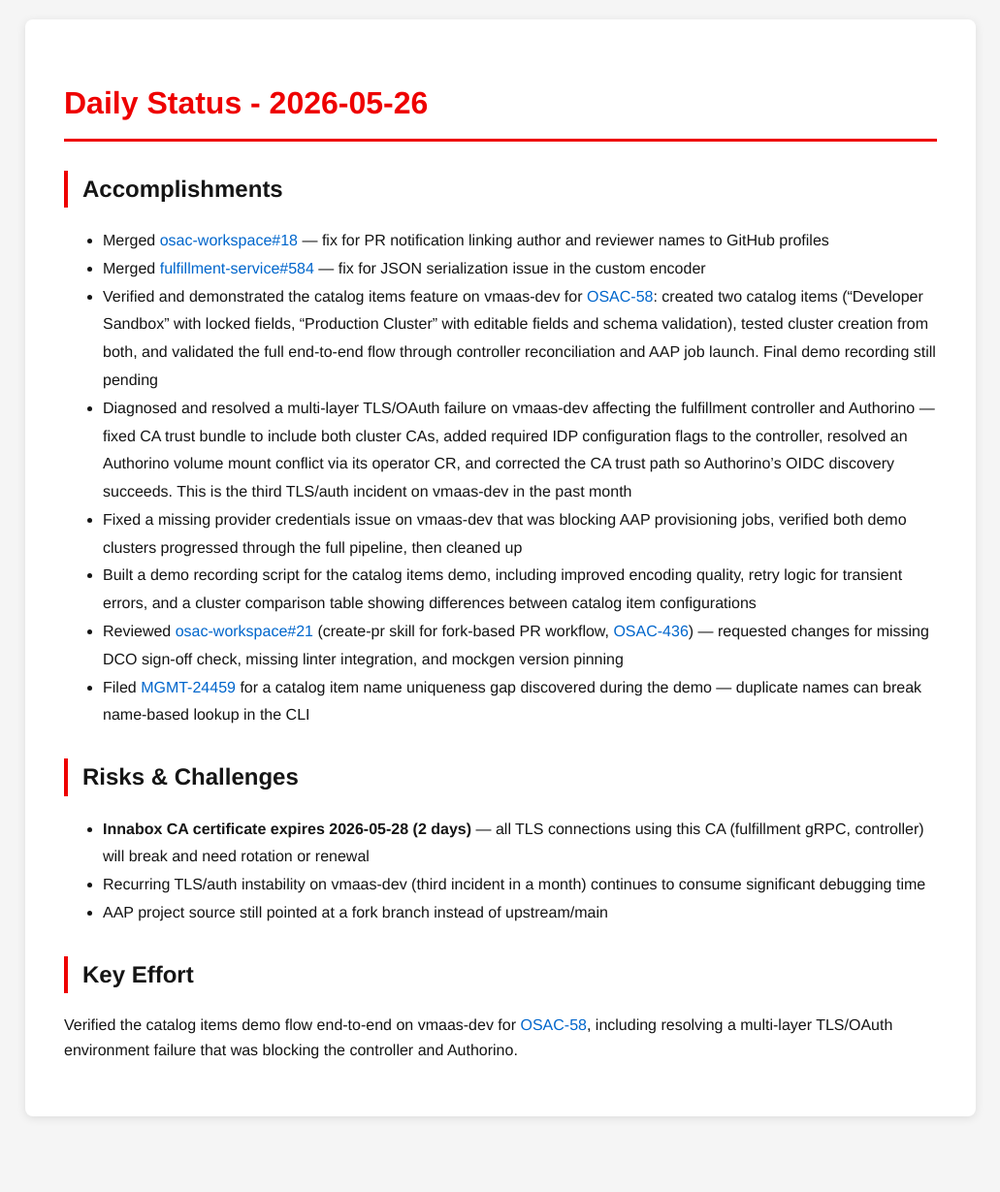
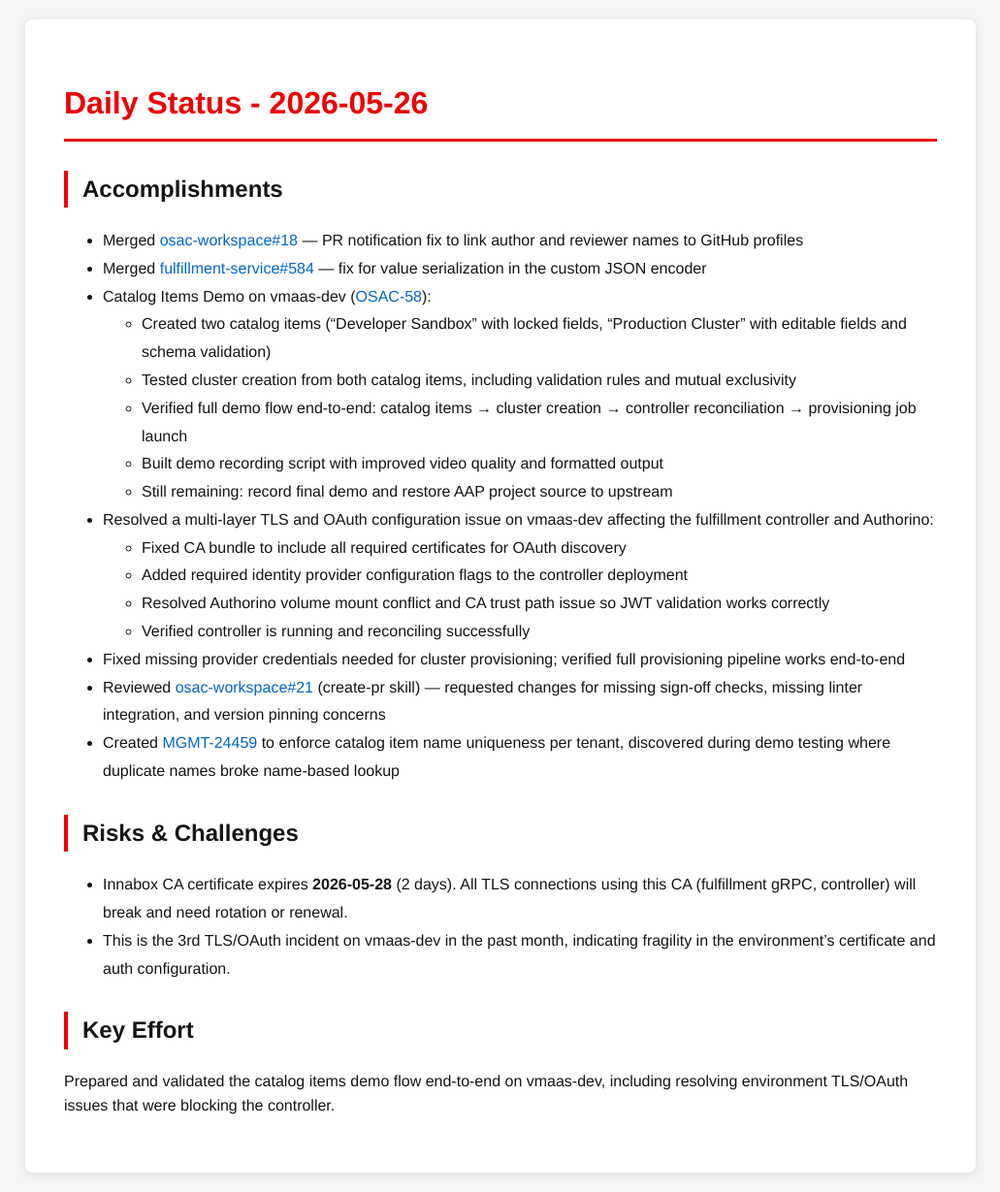
Before and after one commit to tzvatot/daily-status, a Jekyll site: the page built from 2026-05-26.md, in a window 1280 px wide. Shown: the whole page at 97% size, without its empty margins (124-1155 px from the left). Built offline with Jekyll 4.4.1, drawn with Linux system fonts in a browser that asks for light colours; before the commit the page ends 1171 px from its top, so only the background shows below that.

Commit message:
Daily status update - 2026-05-26

```diff
--- a/2026-05-26.md
+++ b/2026-05-26.md
@@ -7,19 +7,29 @@
 # Daily Status - 2026-05-26
 
 ## Accomplishments
-- Merged [osac-workspace#18](https://github.com/osac-project/osac-workspace/pull/18) — fix for PR notification linking author and reviewer names to GitHub profiles
-- Merged [fulfillment-service#584](https://github.com/osac-project/fulfillment-service/pull/584) — fix for JSON serialization issue in the custom encoder
-- Verified and demonstrated the catalog items feature on vmaas-dev for [OSAC-58](https://redhat.atlassian.net/browse/OSAC-58): created two catalog items ("Developer Sandbox" with locked fields, "Production Cluster" with editable fields and schema validation), tested cluster creation from both, and validated the full end-to-end flow through controller reconciliation and AAP job launch. Final demo recording still pending
-- Diagnosed and resolved a multi-layer TLS/OAuth failure on vmaas-dev affecting the fulfillment controller and Authorino — fixed CA trust bundle to include both cluster CAs, added required IDP configuration flags to the controller, resolved an Authorino volume mount conflict via its operator CR, and corrected the CA trust path so Authorino's OIDC discovery succeeds. This is the third TLS/auth incident on vmaas-dev in the past month
-- Fixed a missing provider credentials issue on vmaas-dev that was blocking AAP provisioning jobs, verified both demo clusters progressed through the full pipeline, then cleaned up
-- Built a demo recording script for the catalog items demo, including improved encoding quality, retry logic for transient errors, and a cluster comparison table showing differences between catalog item configurations
-- Reviewed [osac-workspace#21](https://github.com/osac-project/osac-workspace/pull/21) (create-pr skill for fork-based PR workflow, [OSAC-436](https://redhat.atlassian.net/browse/OSAC-436)) — requested changes for missing DCO sign-off check, missing linter integration, and mockgen version pinning
-- Filed [MGMT-24459](https://redhat.atlassian.net/browse/MGMT-24459) for a catalog item name uniqueness gap discovered during the demo — duplicate names can break name-based lookup in the CLI
+
+- Merged [osac-workspace#18](https://github.com/osac-project/osac-workspace/pull/18) — PR notification fix to link author and reviewer names to GitHub profiles
+- Merged [fulfillment-service#584](https://github.com/osac-project/fulfillment-service/pull/584) — fix for value serialization in the custom JSON encoder
+- Catalog Items Demo on vmaas-dev ([OSAC-58](https://redhat.atlassian.net/browse/OSAC-58)):
+  - Created two catalog items ("Developer Sandbox" with locked fields, "Production Cluster" with editable fields and schema validation)
+  - Tested cluster creation from both catalog items, including validation rules and mutual exclusivity
+  - Verified full demo flow end-to-end: catalog items → cluster creation → controller reconciliation → provisioning job launch
+  - Built demo recording script with improved video quality and formatted output
+  - Still remaining: record final demo and restore AAP project source to upstream
+- Resolved a multi-layer TLS and OAuth configuration issue on vmaas-dev affecting the fulfillment controller and Authorino:
+  - Fixed CA bundle to include all required certificates for OAuth discovery
+  - Added required identity provider configuration flags to the controller deployment
+  - Resolved Authorino volume mount conflict and CA trust path issue so JWT validation works correctly
+  - Verified controller is running and reconciling successfully
+- Fixed missing provider credentials needed for cluster provisioning; verified full provisioning pipeline works end-to-end
+- Reviewed [osac-workspace#21](https://github.com/osac-project/osac-workspace/pull/21) (create-pr skill) — requested changes for missing sign-off checks, missing linter integration, and version pinning concerns
+- Created [MGMT-24459](https://redhat.atlassian.net/browse/MGMT-24459) to enforce catalog item name uniqueness per tenant, discovered during demo testing where duplicate names broke name-based lookup
 
 ## Risks & Challenges
-- **Innabox CA certificate expires 2026-05-28 (2 days)** — all TLS connections using this CA (fulfillment gRPC, controller) will break and need rotation or renewal
-- Recurring TLS/auth instability on vmaas-dev (third incident in a month) continues to consume significant debugging time
-- AAP project source still pointed at a fork branch instead of upstream/main
+
+- Innabox CA certificate expires **2026-05-28** (2 days). All TLS connections using this CA (fulfillment gRPC, controller) will break and need rotation or renewal.
+- This is the 3rd TLS/OAuth incident on vmaas-dev in the past month, indicating fragility in the environment's certificate and auth configuration.
 
 ## Key Effort
-Verified the catalog items demo flow end-to-end on vmaas-dev for [OSAC-58](https://redhat.atlassian.net/browse/OSAC-58), including resolving a multi-layer TLS/OAuth environment failure that was blocking the controller and Authorino.
+
+Prepared and validated the catalog items demo flow end-to-end on vmaas-dev, including resolving environment TLS/OAuth issues that were blocking the controller.
```
